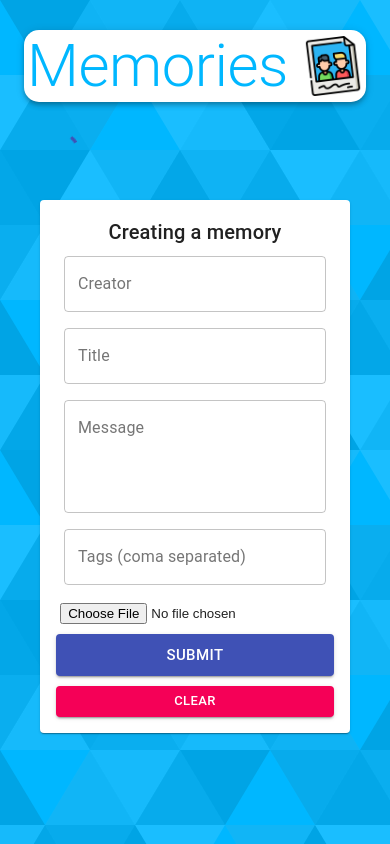
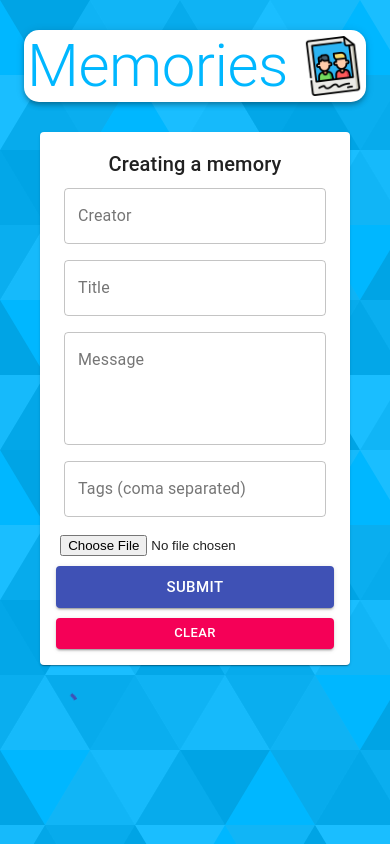
Before and after one commit to usmanwahyuhp/MERN-memories, a React (Create React App) app in the folder client/: page / in a window 390 px wide. Built offline with nearby package versions, Linux system fonts and the light colour scheme.

Commit message:
Mobile Responsive

```diff
--- a/client/src/App.js
+++ b/client/src/App.js
@@ -26,7 +26,7 @@ const App = () => {
             </AppBar>
             <Grow in>
         <Container>
-          <Grid container justify="space-between" alignItems="stretch" spacing={3}>
+          <Grid className={classes.mainContainer} container justify="space-between" alignItems="stretch" spacing={3}>
             <Grid item xs={12} sm={7}>
               <Posts setCurrentId={setCurrentId} />
             </Grid>
--- a/client/src/styles.js
+++ b/client/src/styles.js
@@ -1,6 +1,6 @@
 import { makeStyles } from '@material-ui/core/styles';
 
-export default makeStyles(() => ({
+export default makeStyles((theme) => ({
   appBar: {
     borderRadius: 15,
     margin: '30px 0',
@@ -15,4 +15,9 @@ export default makeStyles(() => ({
   image: {
     marginLeft: '15px',
   },
+  [theme.breakpoints.down('sm')]:{
+    mainContainer: {
+      flexDirection: 'column-reverse',
+    }
+  }
 }));
```
